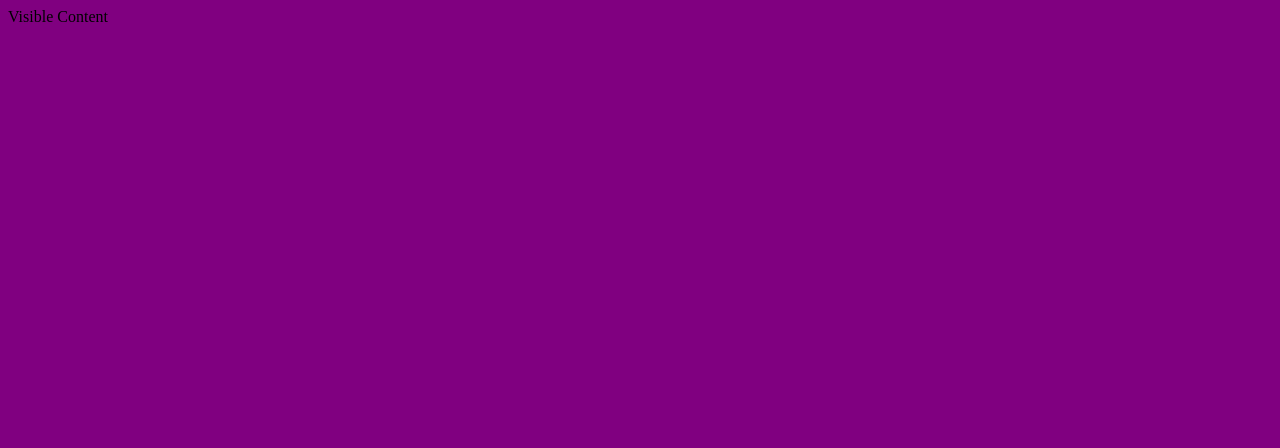
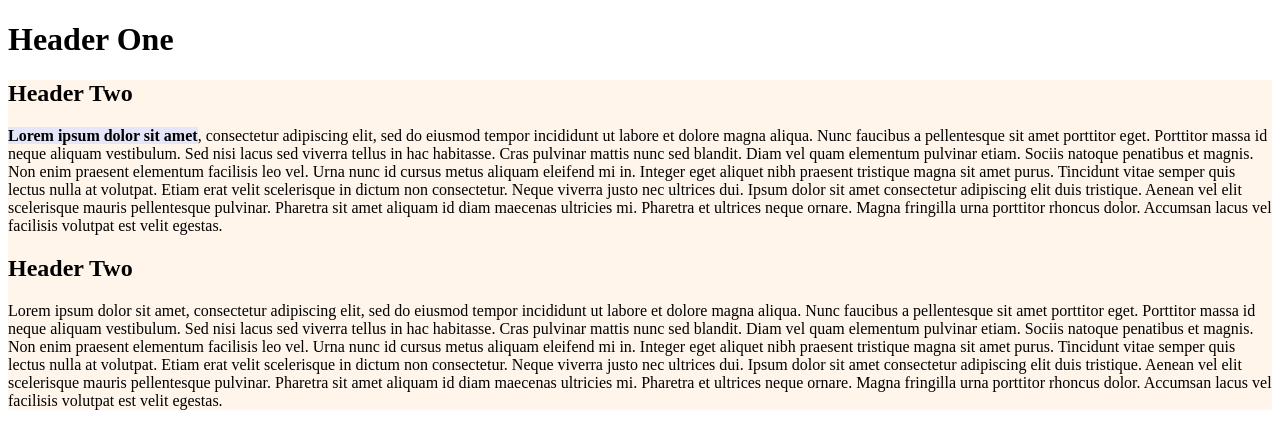
Before and after one commit to abounsavath/ashpbgraphics, a plain HTML site: page index.html in a window 1280 px wide. Drawn offline with Linux system fonts and the light colour scheme.

Commit message:
Add files via upload

```diff
--- a/CSS/style.css
+++ b/CSS/style.css
@@ -1,3 +1,8 @@
-body{
-    background: purple;
+div{
+    background: #FFF5EA;
 }
+
+span{
+    background: lavender;
+
+}
--- a/index.html
+++ b/index.html
@@ -8,11 +8,31 @@
         <meta name="keywords" content="10 keywords separated by ,">
         <meta name="author" content="Full Name">
 
+        <meta content="width=device-width, initial-scale=1" name="viewport">
+
+        <link href="../favicon.png" rel="shortcut icon">
         <link href="css/style.css" rel="stylesheet" type="text/css">
 
     </head>
 
     <body>
-    Visible Content
+
+        <!-- Start -->
+
+        <h1>Header One</h1>
+
+        <div>
+        <h2>Header Two</h2>
+        <p><strong><span>Lorem ipsum dolor sit amet</span></strong>, consectetur adipiscing elit, sed do eiusmod tempor incididunt ut labore et dolore magna aliqua. Nunc faucibus a pellentesque sit amet porttitor eget. Porttitor massa id neque aliquam vestibulum. Sed nisi lacus sed viverra tellus in hac habitasse. Cras pulvinar mattis nunc sed blandit. Diam vel quam elementum pulvinar etiam. Sociis natoque penatibus et magnis. Non enim praesent elementum facilisis leo vel. Urna nunc id cursus metus aliquam eleifend mi in. Integer eget aliquet nibh praesent tristique magna sit amet purus. Tincidunt vitae semper quis lectus nulla at volutpat. Etiam erat velit scelerisque in dictum non consectetur. Neque viverra justo nec ultrices dui. Ipsum dolor sit amet consectetur adipiscing elit duis tristique. Aenean vel elit scelerisque mauris pellentesque pulvinar. Pharetra sit amet aliquam id diam maecenas ultricies mi. Pharetra et ultrices neque ornare. Magna fringilla urna porttitor rhoncus dolor. Accumsan lacus vel facilisis volutpat est velit egestas.</p>
+        <!-- End -->
+
+        <!-- Start -->
+        <h2>Header Two</h2>
+        <p>Lorem ipsum dolor sit amet, consectetur adipiscing elit, sed do eiusmod tempor incididunt ut labore et dolore magna aliqua. Nunc faucibus a pellentesque sit amet porttitor eget. Porttitor massa id neque aliquam vestibulum. Sed nisi lacus sed viverra tellus in hac habitasse. Cras pulvinar mattis nunc sed blandit. Diam vel quam elementum pulvinar etiam. Sociis natoque penatibus et magnis. Non enim praesent elementum facilisis leo vel. Urna nunc id cursus metus aliquam eleifend mi in. Integer eget aliquet nibh praesent tristique magna sit amet purus. Tincidunt vitae semper quis lectus nulla at volutpat. Etiam erat velit scelerisque in dictum non consectetur. Neque viverra justo nec ultrices dui. Ipsum dolor sit amet consectetur adipiscing elit duis tristique. Aenean vel elit scelerisque mauris pellentesque pulvinar. Pharetra sit amet aliquam id diam maecenas ultricies mi. Pharetra et ultrices neque ornare. Magna fringilla urna porttitor rhoncus dolor. Accumsan lacus vel facilisis volutpat est velit egestas.</p>
+        </div>
+        <!-- End -->
+
     </body>
+
+
 </html>
```
